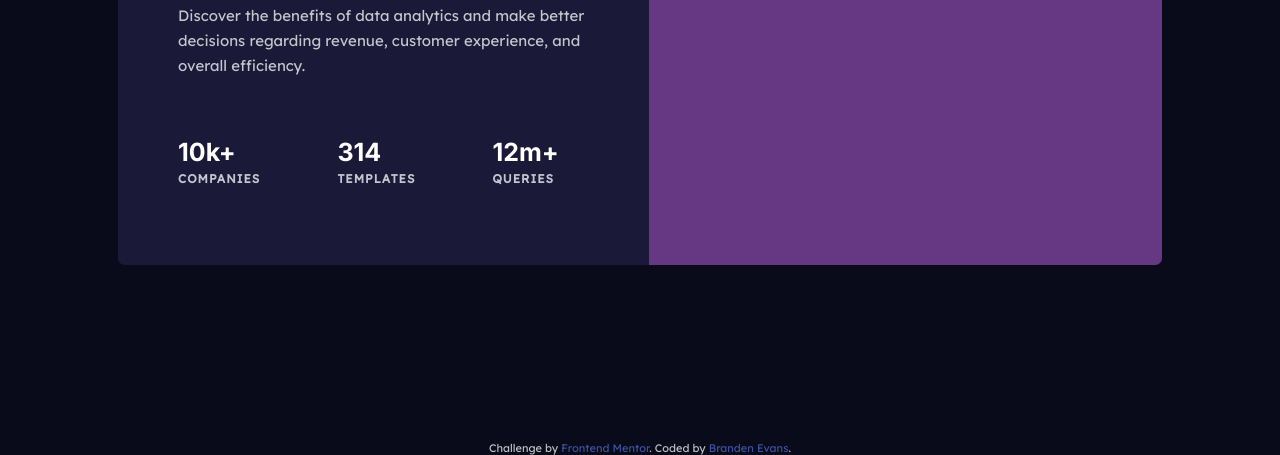
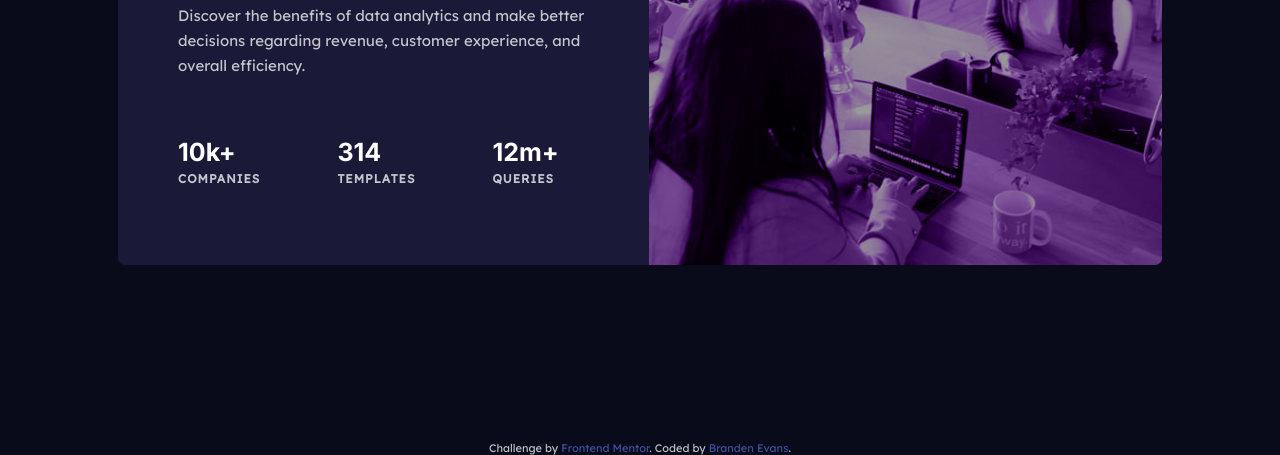
Before and after one commit to BrandenEvansWD/Front_end_mentor, a website: page 2-stats-preview-card-component/index.html in a window 1280 px wide. Shown: the part 345-800 px from the top of the page. Drawn offline with nearby package versions, Linux system fonts and the light colour scheme; the site is published under a folder, as on GitHub Pages, so addresses that start at the root find nothing.

Commit message:
Fix image links

```diff
--- a/2-stats-preview-card-component/components/_card.scss
+++ b/2-stats-preview-card-component/components/_card.scss
@@ -21,7 +21,7 @@ body {
 }
 
 .hero-img {
-  background-image: url(/2-stats-preview-card-component/images/image-header-mobile.jpg);
+  background-image: url(../images/image-header-mobile.jpg);
   background-color: $color-primary;
   background-blend-mode: luminosity;
   background-size: cover;
@@ -32,7 +32,7 @@ body {
   height: 24rem;
 
   @media only screen and (min-width: 1200px) {
-    background-image: url(/2-stats-preview-card-component/images/image-header-desktop.jpg);
+    background-image: url(../images/image-header-desktop.jpg);
     width: 55%;
     height: 42rem;
     background-position: center;
```
Also changed, not shown: index.html (+2 -2 lines), 2-stats-preview-card-component/style.css, 1 other file.
